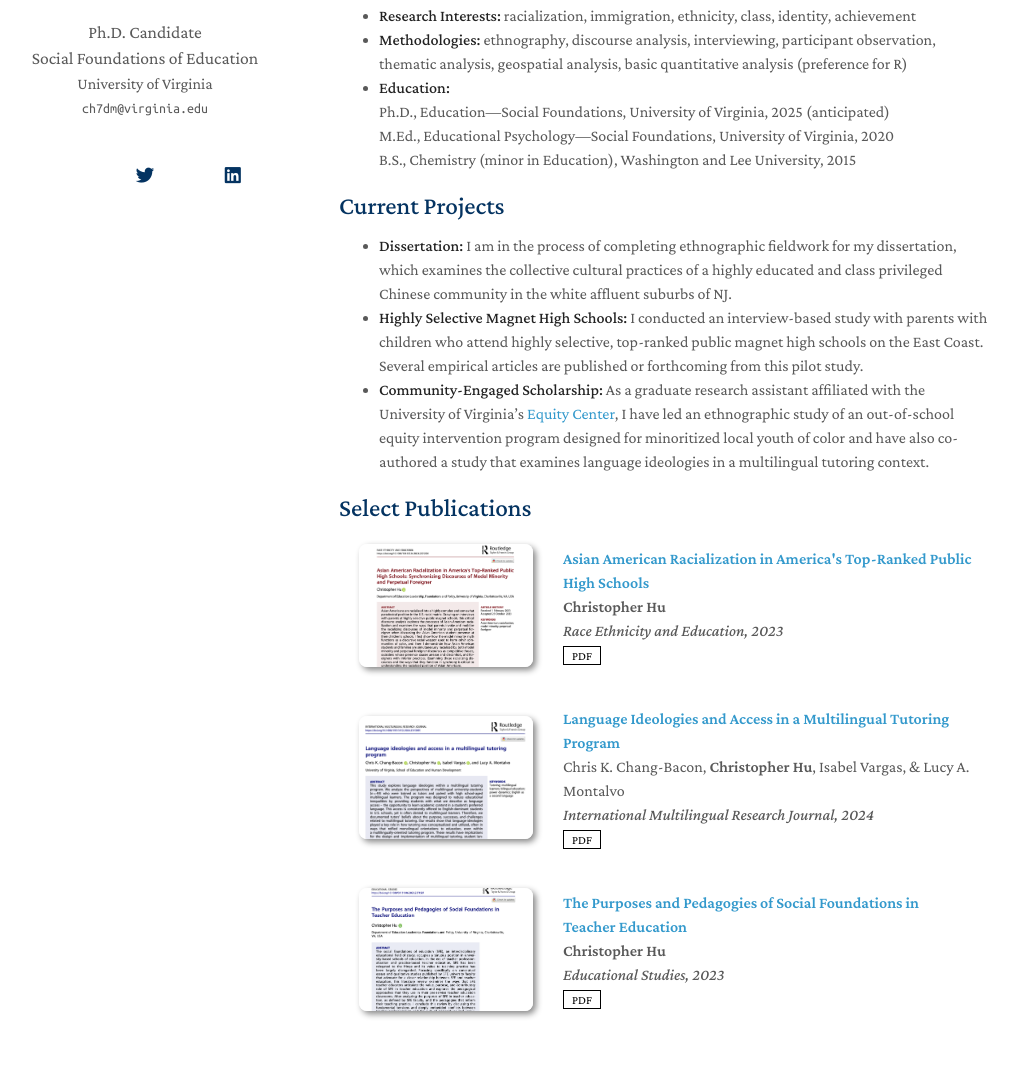
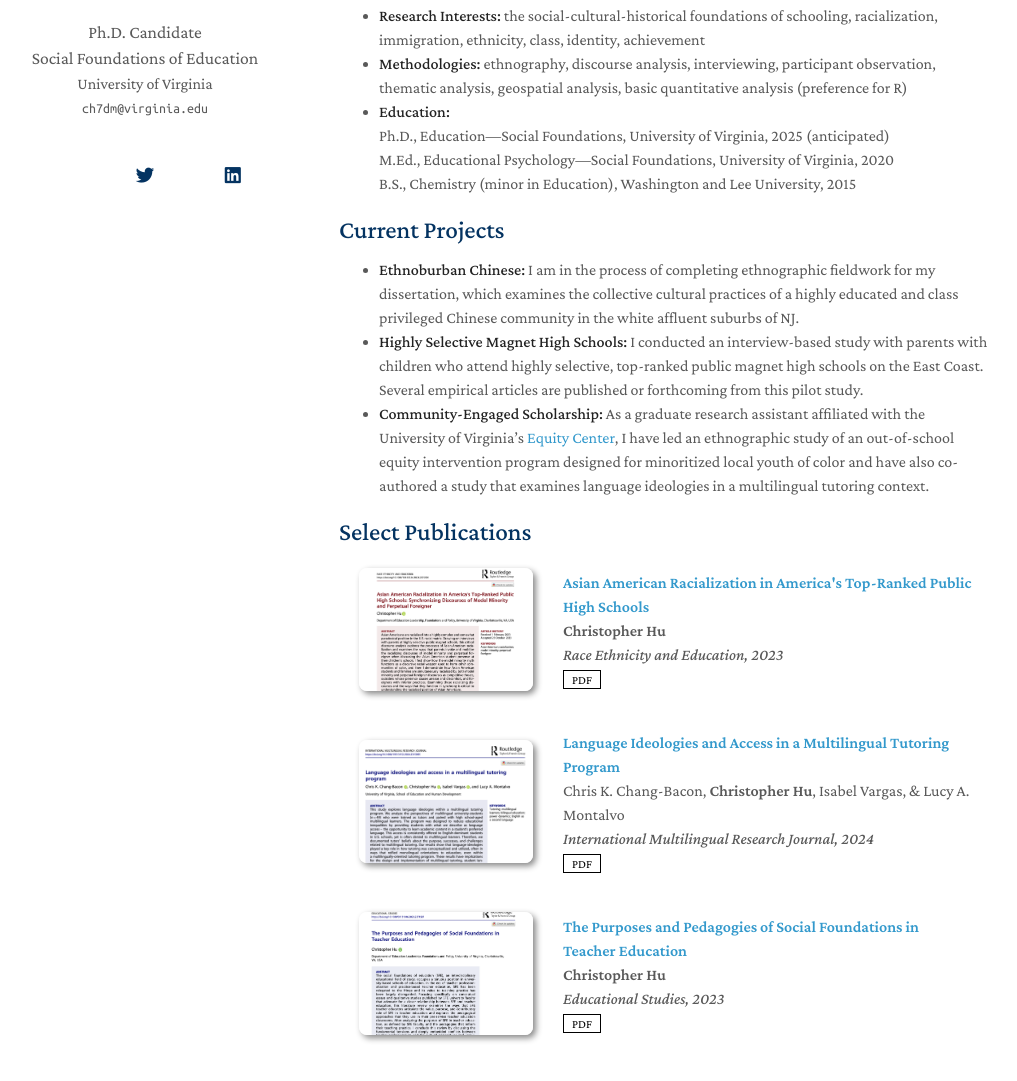
Before and after one commit to MrChristopherHu/profile, a Jekyll site: the page built from index.md, in a window 1280 px wide and 1390 px high. Shown: the part 221-1302 px from the top of the window, without its empty margins (131-1148 px from the left). Built offline with Jekyll 4.4.1, drawn with Linux system fonts in a browser that asks for light colours; nearby versions of some CDN libraries; a style sheet for code colours, icons or effects is not loaded; our own code applies the rules of GitHub Pages for plain Markdown files; some of the changed text lies outside the part shown.

Commit message:
Update index.md

```diff
--- a/index.md
+++ b/index.md
@@ -4,9 +4,9 @@
 
 ## About Me
 
-Hi there! I am an ethnographer and discourse analyst who studies race and ethnicity in educational contexts. Currently, I am a PhD candidate in the social foundations of education at the University of Virginia's [School of Education and Human Development](https://education.virginia.edu/about/directory/christopher-hu). Questions? Want to connect? Email me at <b>[ch7dm@virginia.edu](mailto:ch7dm@virginia.edu)</b>!
+Hi there! I am an ethnographer and discourse analyst who studies race and ethnicity in educational contexts. Currently, I am a PhD candidate in the social foundations of education at the University of Virginia's [School of Education and Human Development](https://education.virginia.edu/about/directory/christopher-hu). Previously, I was a high school chemistry teacher in rural Virignia. Questions? Want to connect? Email me at <b>[ch7dm@virginia.edu](mailto:ch7dm@virginia.edu)</b>!
 
-- **Research Interests:** racialization, immigration, ethnicity, class, identity, achievement
+- **Research Interests:** the social-cultural-historical foundations of schooling, racialization, immigration, ethnicity, class, identity, achievement
 - **Methodologies:** ethnography, discourse analysis, interviewing, participant observation, thematic analysis, geospatial analysis, basic quantitative analysis (preference for R)
 - **Education:** <br> Ph.D., Education---Social Foundations, University of Virginia, 2025 (anticipated) <br>
 M.Ed., Educational Psychology---Social Foundations, University of Virginia, 2020 <br>
@@ -14,7 +14,7 @@
 
 ## Current Projects
 
-- **Dissertation:** I am in the process of completing ethnographic fieldwork for my dissertation, which examines the collective cultural practices of a highly educated and class privileged Chinese community in the white affluent suburbs of NJ.
+- **Ethnoburban Chinese:** I am in the process of completing ethnographic fieldwork for my dissertation, which examines the collective cultural practices of a highly educated and class privileged Chinese community in the white affluent suburbs of NJ.
 - **Highly Selective Magnet High Schools:** I conducted an interview-based study with parents with children who attend highly selective, top-ranked public magnet high schools on the East Coast. Several empirical articles are published or forthcoming from this pilot study.
 - **Community-Engaged Scholarship:** As a graduate research assistant affiliated with the University of Virginia's [Equity Center](https://www.virginiaequitycenter.org/), I have led an ethnographic study of an out-of-school equity intervention program designed for minoritized local youth of color and have also co-authored a study that examines language ideologies in a multilingual tutoring context.
 
```
